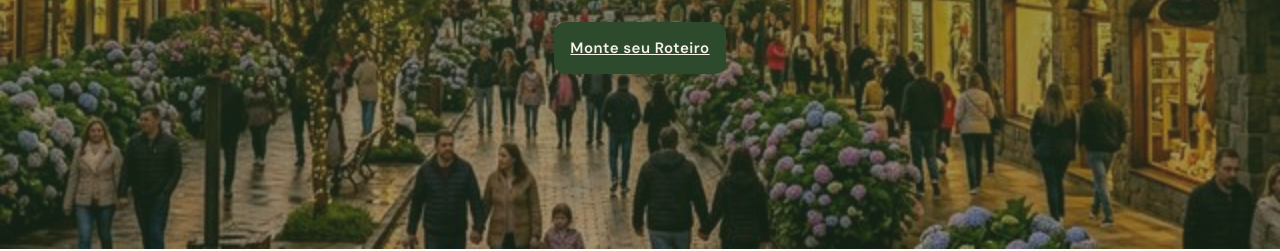
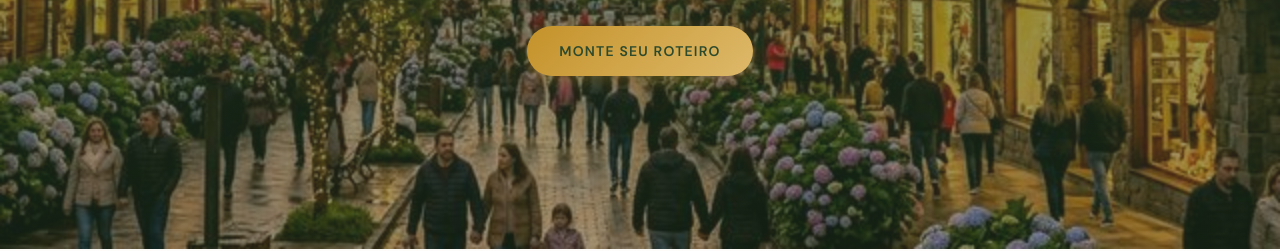
Before and after one commit to Sandynesk/GramadoViagem, a plain HTML site: page index.html in a window 1280 px wide. Shown: the part 551-802 px from the top of the page. Drawn offline with nearby package versions, Linux system fonts and the light colour scheme.

Commit message:
New button

```diff
--- a/styles.css
+++ b/styles.css
@@ -843,28 +843,34 @@ main {
 }
 
 .btn-primary {
-  padding: 16px;
+  padding: 16px 32px;
   border: none;
-  border-radius: 12px;
-  background: var(--verde);
-  color: var(--creme);
+  border-radius: 100px;
+  background: linear-gradient(135deg, var(--dourado) 0%, var(--dourado-light) 100%);
+  color: var(--verde);
   font-family: 'DM Sans', sans-serif;
-  font-size: 15px;
-  font-weight: 600;
+  font-size: 14px;
+  font-weight: 700;
   cursor: pointer;
-  transition: all 0.25s ease;
-  letter-spacing: 0.5px;
+  transition: all 0.4s cubic-bezier(0.175, 0.885, 0.32, 1.275);
+  letter-spacing: 1.2px;
+  text-transform: uppercase;
   margin-top: 8px;
+  box-shadow: 0 4px 15px rgba(196, 146, 42, 0.3);
+  display: inline-flex;
+  align-items: center;
+  justify-content: center;
+  text-decoration: none;
 }
 
 .btn-primary:hover {
-  background: var(--verde-mid);
-  transform: translateY(-1px);
-  box-shadow: 0 8px 24px var(--sombra);
+  transform: translateY(-3px) scale(1.03);
+  box-shadow: 0 12px 28px rgba(196, 146, 42, 0.4);
+  filter: brightness(1.05);
 }
 
 .btn-primary:active {
-  transform: translateY(0);
+  transform: translateY(0) scale(0.98);
 }
 
 .btn-primary:disabled {
```
